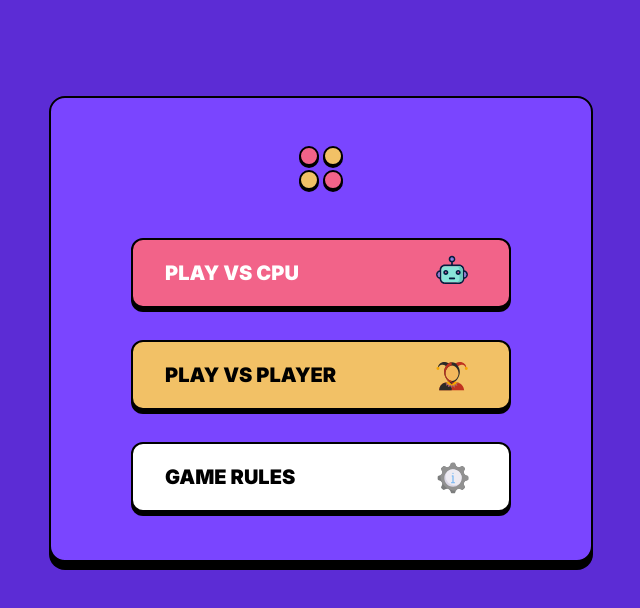
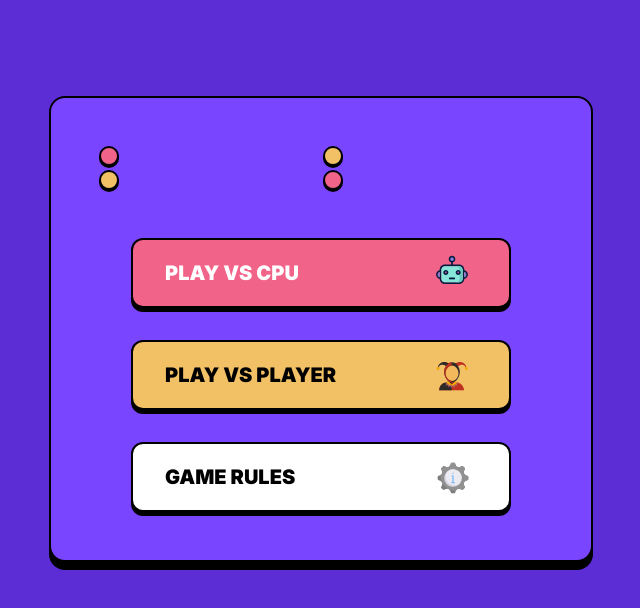
Before and after one commit to Slisandro/games, a Next.js app: page /connect-4 in a window 1280 px wide. Shown: the top 608 px of the page, without its empty margins (319-959 px from the left). Built offline with nearby package versions, Linux system fonts and the light colour scheme.

Commit message:
card header component

```diff
--- a/modules/connect-4/components/card-header-component.tsx
+++ b/modules/connect-4/components/card-header-component.tsx
@@ -9,7 +9,7 @@ const ItemPoint = ({ color }: { color: string }) => {
 }
 
 const CardHeader = () => (
-    <div className="w-[max-content] h-[max-content] mx-auto grid grid-cols-2 grid-rows-2 gap-1 duration-75 hover:rotate-90 hover:duration-150">
+    <div className="w-full h-full mx-auto grid grid-cols-2 grid-rows-2 gap-1 duration-75 hover:rotate-90 hover:duration-150">
         <ItemPoint color="pink" />
         <ItemPoint color="yellow" />
         <ItemPoint color="yellow" />
```
